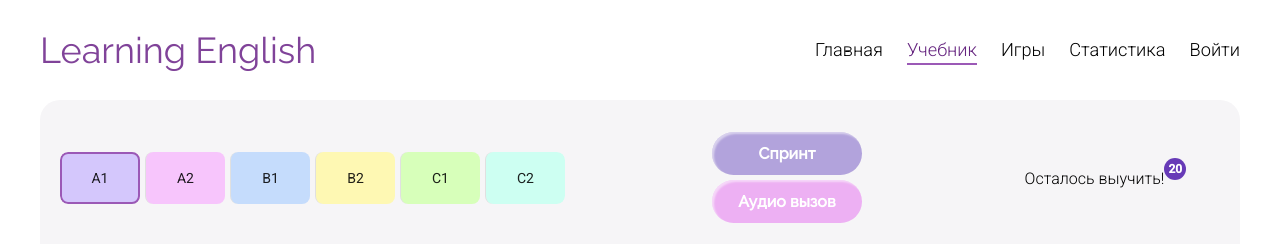
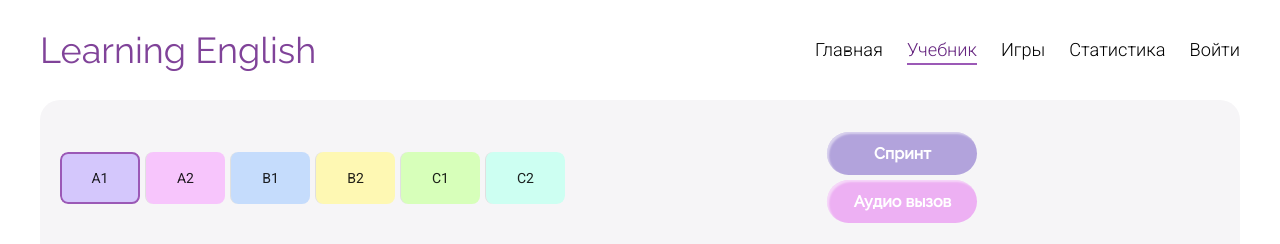
Before and after one commit to andre-sm/rslang, an Angular app in the folder rs-lang/: page /textbook in a window 1280 px wide. Shown: the top 244 px of the page. Built offline with nearby package versions, Linux system fonts and the light colour scheme; no server answers.

Commit message:
feat: hide badge for unauthorized users

```diff
--- a/rs-lang/src/app/pages/textbook/textbook.component.html
+++ b/rs-lang/src/app/pages/textbook/textbook.component.html
@@ -24,7 +24,7 @@
           <span class="audio-call-btn-text">Аудио вызов</span>
         </button>
       </div>
-      <p class="badge-container">
+      <p class="badge-container" *ngIf="isLogged">
         <span matBadge="{{ cardsPerPage - learnedWords }}" matBadgeOverlap="false" *ngIf="!isHardWordsChecked">
           {{ cardsPerPage - learnedWords === 0 ? 'Страница выучена!' : 'Осталось выучить!' }}
         </span>
```
